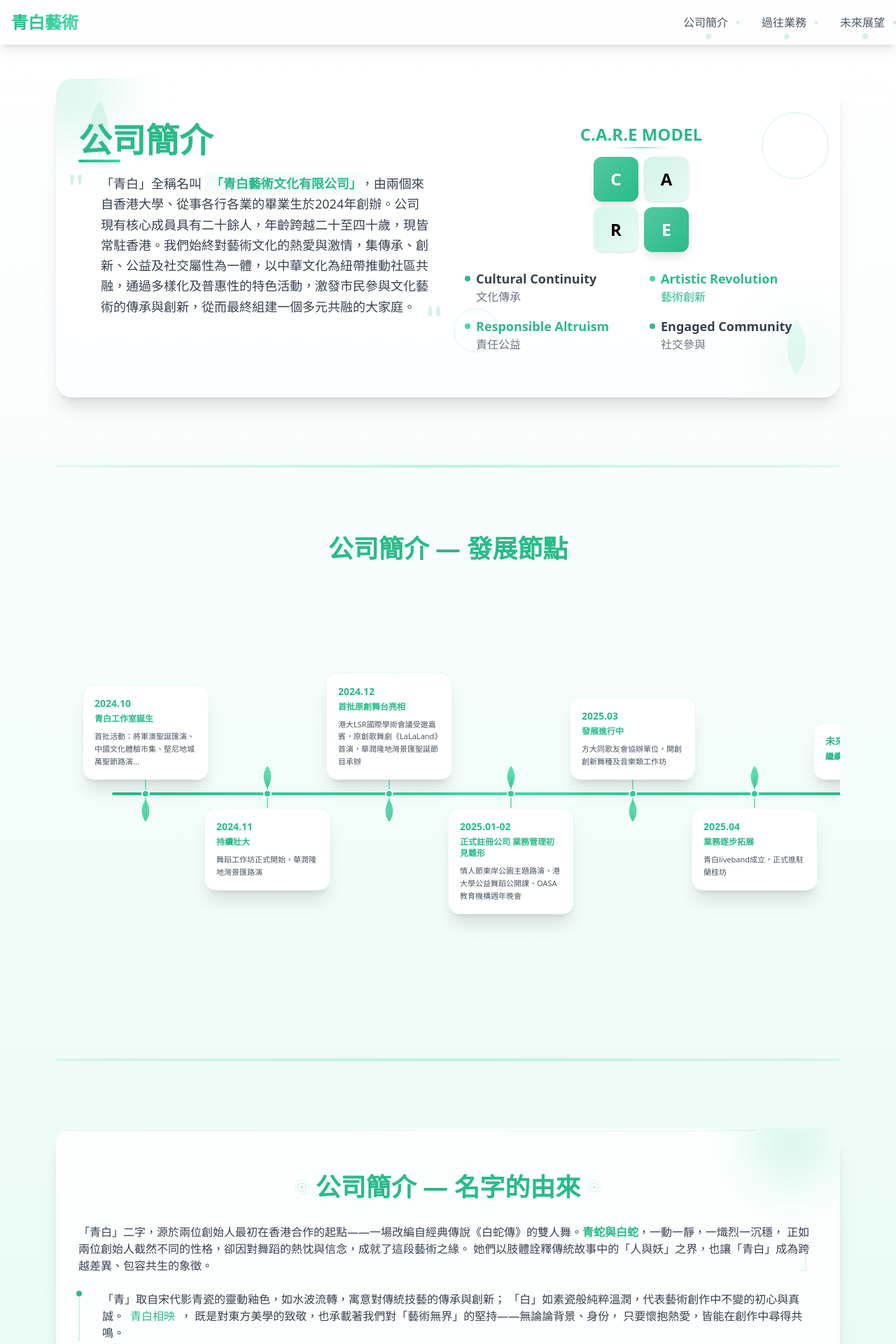
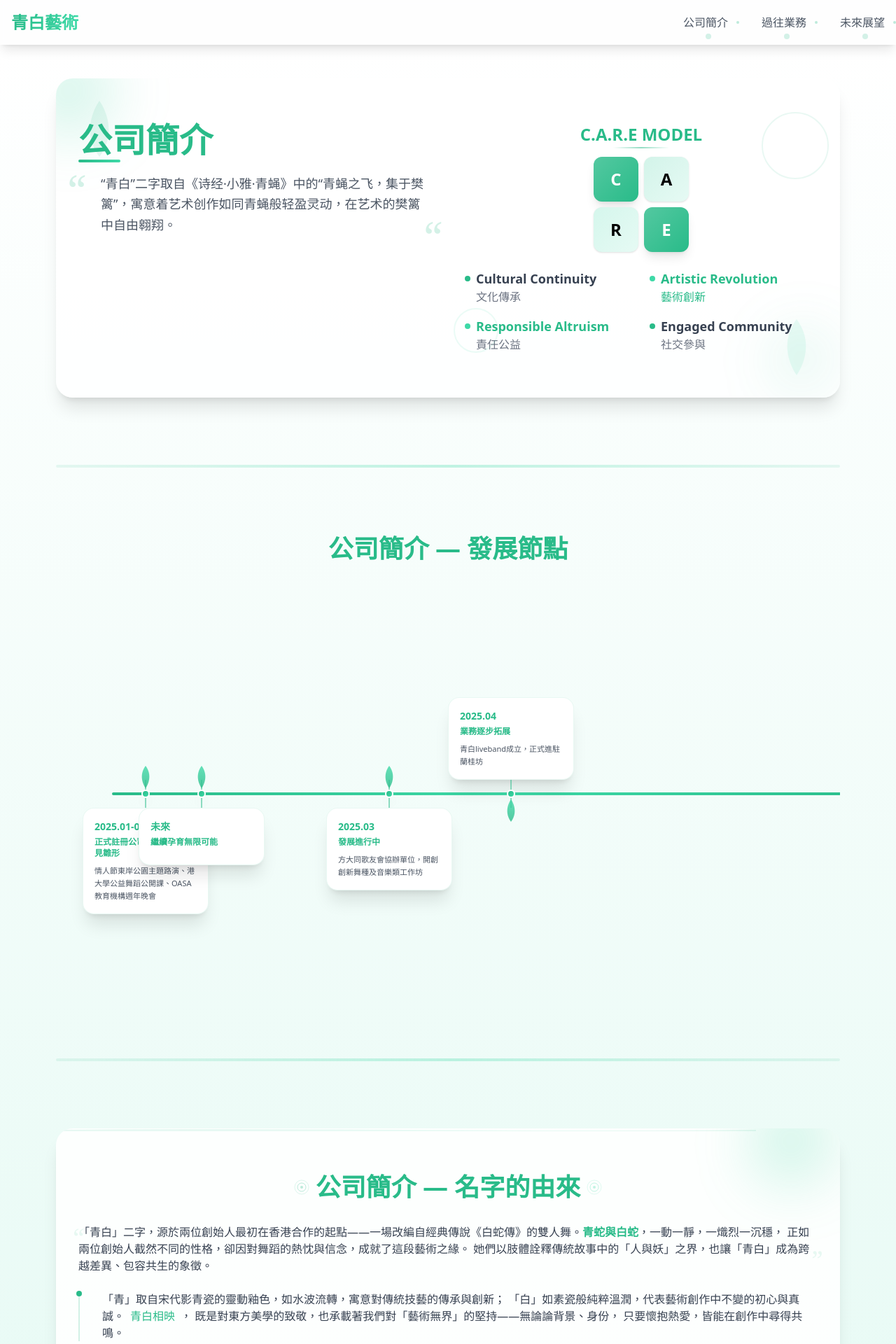
Before and after one commit to xwjisfather/Qingbai, a Next.js app: page /company in a window 1280 px wide. Shown: the top 1920 px of the page at 70% size. Built offline with nearby package versions, Linux system fonts and the light colour scheme.

Commit message:
fix deployment bug

```diff
--- a/src/app/business/page.tsx
+++ b/src/app/business/page.tsx
@@ -134,7 +134,14 @@ export default function BusinessPage() {
         <div className="fixed inset-0 z-50 flex items-center justify-center bg-black/60" onClick={() => setPreviewImg(null)}>
           <div className="relative max-w-3xl w-full flex flex-col items-center" onClick={e => e.stopPropagation()}>
             <button className="absolute top-2 right-2 text-white/80 hover:text-primary text-3xl z-10" onClick={() => setPreviewImg(null)}>&times;</button>
-            <img src={previewImg} alt="预览大图" className="max-h-[80vh] w-auto rounded-2xl shadow-2xl border-4 border-white" />
+            <div className="relative w-full h-64 overflow-hidden rounded-lg">
+              <Image
+                src={previewImg}
+                alt="Preview"
+                fill
+                className="object-cover"
+              />
+            </div>
           </div>
         </div>
       )}
@@ -230,7 +237,14 @@ export default function BusinessPage() {
                         <div className="bg-white rounded-2xl shadow-lg overflow-hidden h-full hover:shadow-2xl transition-all duration-300">
                           {/* 实际图片展示 */}
                           <div className="relative h-56 bg-gradient-to-br from-gray-100 to-gray-200 overflow-hidden cursor-pointer" onClick={() => setPreviewImg(activity.image)}>
-                            <img src={activity.image} alt={activity.title} className="absolute inset-0 w-full h-full object-cover transition-transform duration-200 group-hover:scale-105" />
+                            <div className="relative w-full h-full">
+                              <Image
+                                src={activity.image}
+                                alt={activity.title}
+                                fill
+                                className="object-cover"
+                              />
+                            </div>
                             {/* 日期标签 */}
                             <div className={`absolute top-4 right-4 px-3 py-1 bg-gradient-to-r ${category.color} text-white text-sm font-medium rounded-full shadow-lg`}>
                               {activity.date}
--- a/src/app/company/page.tsx
+++ b/src/app/company/page.tsx
@@ -85,11 +85,11 @@ export default function CompanyPage() {
 
             {/* 引号装饰 */}
             <div className="relative">
-              <div className="absolute -left-4 -top-2 text-6xl text-[#29BB89]/20 font-serif">"</div>
-              <p className="relative pl-8">
-                「青白」全稱名叫 <b className="text-primary bg-gradient-to-r from-[#29BB89]/5 to-[#3ED9A7]/5 px-2 py-1 rounded">「青白藝術文化有限公司」</b>，由兩個來自香港大學、從事各行各業的畢業生於2024年創辦。公司現有核心成員具有二十餘人，年齡跨越二十至四十歲，現皆常駐香港。我們始終對藝術文化的熱愛與激情，集傳承、創新、公益及社交屬性為一體，以中華文化為紐帶推動社區共融，通過多樣化及普惠性的特色活動，激發市民參與文化藝術的傳承與創新，從而最終組建一個多元共融的大家庭。
+              <div className="absolute -left-4 -top-2 text-6xl text-[#29BB89]/20 font-serif">&ldquo;</div>
+              <p className="relative pl-8 text-lg text-gray-600 leading-relaxed">
+                &ldquo;青白&rdquo;二字取自《诗经·小雅·青蝇》中的&ldquo;青蝇之飞，集于樊篱&rdquo;，寓意着艺术创作如同青蝇般轻盈灵动，在艺术的樊篱中自由翱翔。
               </p>
-              <div className="absolute -right-4 -bottom-2 text-6xl text-[#29BB89]/20 font-serif rotate-180">"</div>
+              <div className="absolute -right-4 -bottom-2 text-6xl text-[#29BB89]/20 font-serif rotate-180">&rdquo;</div>
             </div>
           </div>
 
@@ -141,8 +141,7 @@ export default function CompanyPage() {
                 </div>
                 <div className="text-gray-500 mb-2 ml-4">文化傳承</div>
                 <div className="font-bold text-lg text-primary mt-4 flex items-center gap-2">
-                  <div className="w-2 h-2 bg-[#3ED9A7] rounded-full"></div>
-                  Responsible Altruism
+                  <div className="w-2 h-2 bg-[#3ED9A7] rounded-full"></div> Responsible Altruism
                 </div>
                 <div className="text-gray-500 ml-4">責任公益</div>
               </div>
@@ -189,11 +188,12 @@ export default function CompanyPage() {
 
               {/* 节点容器 */}
               <div className="relative w-full h-full px-20">
-                {timeline.map((item, idx) => {
-                  const isTop = idx % 2 === 0;
+                {timeline.map((item) => {
+                  const month = parseInt(item.date.split('.')[1]);
+                  const isTop = month % 2 === 0;
                   const totalNodes = timeline.length;
                   const nodeSpacing = 100 / (totalNodes - 1);
-                  const leftPosition = idx * nodeSpacing;
+                  const leftPosition = (month - 1) * nodeSpacing;
 
                   return (
                     <div
@@ -303,7 +303,7 @@ export default function CompanyPage() {
 
               {/* 节点列表 */}
               <div className="space-y-8 relative">
-                {timeline.map((item, idx) => (
+                {timeline.map((item) => (
                   <div key={item.date} className="relative flex items-center">
                     {/* 节点圆点 */}
                     <div className="absolute left-8 w-3 h-3 bg-gradient-to-br from-[#29BB89] to-[#3ED9A7] rounded-full border-2 border-white shadow-lg transform -translate-x-1/2" />
@@ -393,12 +393,12 @@ export default function CompanyPage() {
               transition={{ delay: 0.2 }}
               className="relative"
             >
-              <span className="absolute -left-2 top-0 text-4xl text-[#29BB89]/10 font-serif">「</span>
+              <span className="absolute -left-2 top-0 text-4xl text-[#29BB89]/10 font-serif">&ldquo;</span>
               「青白」二字，源於兩位創始人最初在香港合作的起點——一場改編自經典傳說《白蛇傳》的雙人舞。
               <span className="text-primary font-semibold">青蛇與白蛇</span>，一動一靜，一熾烈一沉穩，
               正如兩位創始人截然不同的性格，卻因對舞蹈的熱忱與信念，成就了這段藝術之緣。
               她們以肢體詮釋傳統故事中的「人與妖」之界，也讓「青白」成為跨越差異、包容共生的象徵。
-              <span className="absolute -right-2 bottom-0 text-4xl text-[#29BB89]/10 font-serif">」</span>
+              <span className="absolute -right-2 bottom-0 text-4xl text-[#29BB89]/10 font-serif">&rdquo;</span>
             </motion.p>
 
             <motion.div
--- a/src/components/common/Footer.tsx
+++ b/src/components/common/Footer.tsx
@@ -1,7 +1,6 @@
 // src/components/common/Footer.tsx
 'use client'
 import { motion } from 'framer-motion'
-import Link from 'next/link'
 import { useState } from 'react'
 
 const socialLinks = [
```
